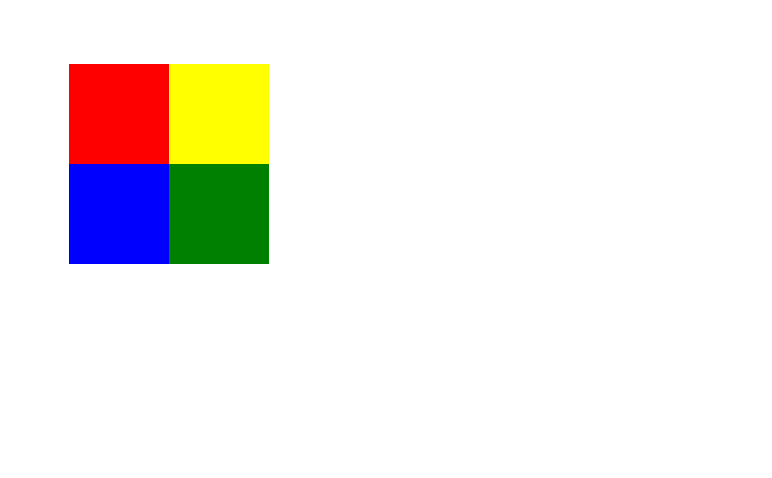
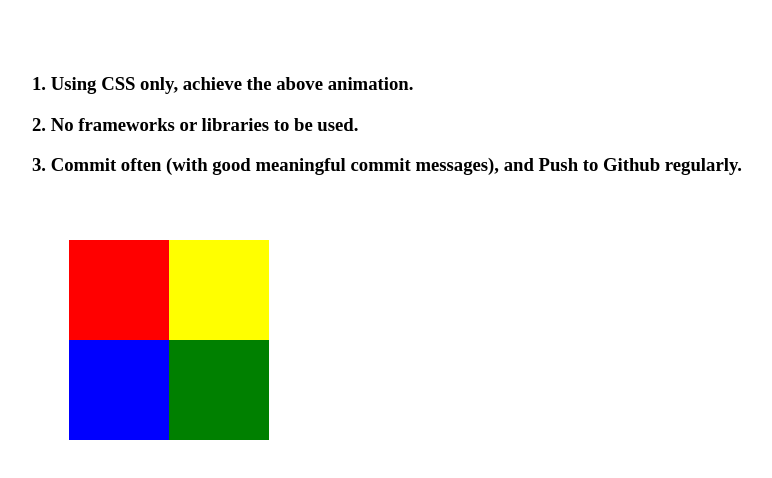
Before and after one commit to pesto-students/p9-Rahul-Toukir-Solanki, a plain HTML site: page Week-2/exercise2.1/index.html in a window 1280 px wide. Shown: the whole page, without its empty margins (479-1251 px from the left). Drawn offline with Linux system fonts and the light colour scheme.

Commit message:
add question in H3 for the mentor

```diff
--- a/Week-2/exercise2.1/index.html
+++ b/Week-2/exercise2.1/index.html
@@ -8,6 +8,13 @@
     <title>Document</title>
   </head>
   <body>
+
+    <div class="question">
+        <h3>Using CSS only, achieve the above animation.</h3>
+    <h3>No frameworks or libraries to be used.</h3>
+    <h3>Commit often (with good meaningful commit messages), and Push to Github regularly.</h3>
+    </div>
+
     <div id="main">
       <div class="content">Hi!</div>
       <div class="topleft"></div>	<div class="topright"></div>
--- a/Week-2/exercise2.1/style.css
+++ b/Week-2/exercise2.1/style.css
@@ -2,7 +2,16 @@ html,
 body {
 	width: 100%;
 	height: 100%;
+    counter-reset: h3;
 
+}
+.question{
+	margin-left: 503px;
+    margin-top: 73px;
+}
+h3::before{
+	counter-increment: h3;
+    content: counter(h3)"." " ";
 }
 
 div#main {
```
